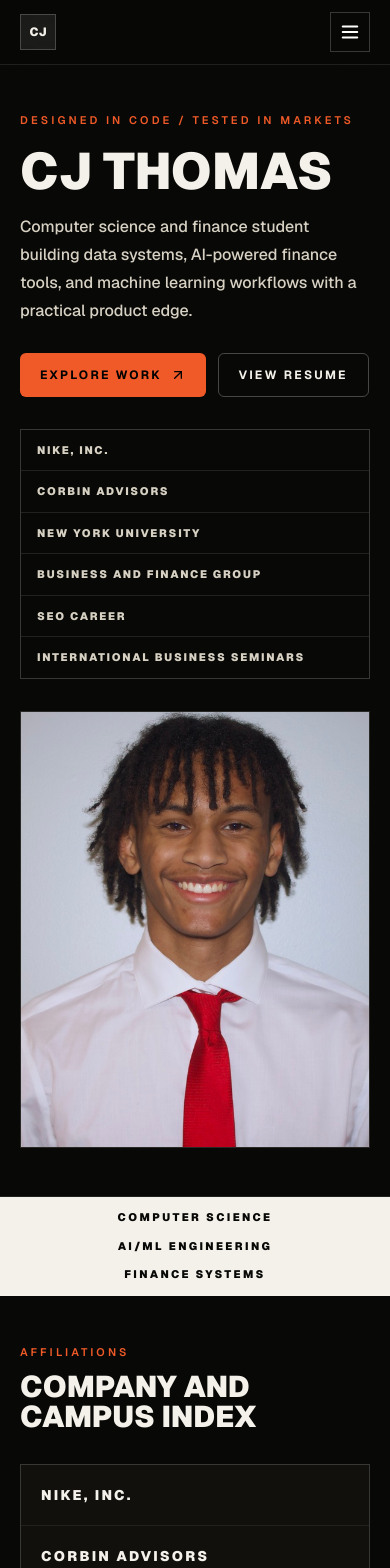
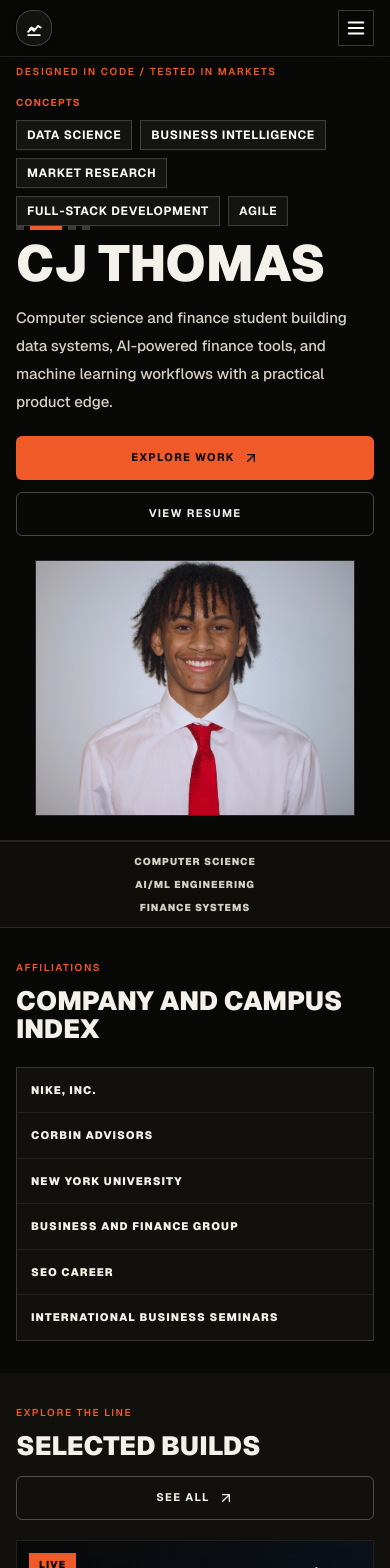
Before and after one commit to cedricsthomasjr/cjt, a Next.js app: page / in a window 390 px wide. Shown: the top 1568 px of the page. Built offline with nearby package versions, Linux system fonts and the light colour scheme.

Commit message:
Update portfolio: enhanced project descriptions, new monochrome logo, responsive hero sizing, skills carousel, and optimized grid layouts

```diff
--- a/src/app/globals.css
+++ b/src/app/globals.css
@@ -122,6 +122,7 @@
   body {
     @apply bg-[#080806] text-[#f4f1ea];
     letter-spacing: 0;
+    overflow-x: hidden;
   }
   ::selection {
     @apply bg-[#f05a28] text-black;
@@ -130,15 +131,35 @@
 
 @layer components {
   .site-shell {
-    @apply mx-auto w-full max-w-7xl px-5 sm:px-6 lg:px-8;
+    @apply mx-auto w-full max-w-7xl px-4 sm:px-6 lg:px-8;
   }
 
   .eyebrow {
-    @apply text-[11px] font-semibold uppercase tracking-[0.28em] text-[#f05a28];
+    @apply text-[10px] font-semibold uppercase tracking-[0.16em] text-[#f05a28] sm:text-[11px] sm:tracking-[0.2em];
   }
 
   .spec-label {
-    @apply text-[10px] font-semibold uppercase tracking-[0.22em] text-[#9d9a91];
+    @apply text-[10px] font-semibold uppercase tracking-[0.12em] text-[#9d9a91] sm:tracking-[0.16em];
+  }
+
+  .display-title {
+    @apply max-w-full text-[clamp(2.45rem,13vw,6rem)] font-black uppercase leading-[0.96] tracking-normal break-words sm:text-[clamp(3.25rem,7.5vw,6rem)];
+  }
+
+  .section-title {
+    @apply max-w-full text-[1.65rem] font-black uppercase leading-[1.06] tracking-normal break-words sm:text-3xl md:text-4xl;
+  }
+
+  .body-copy {
+    @apply text-[15px] leading-7 text-[#d7d1c3] sm:text-base;
+  }
+
+  .index-band {
+    @apply border-y border-white/10 bg-[#0f0e0b] py-3 text-[#d7d1c3] sm:py-3.5;
+  }
+
+  .index-band-grid {
+    @apply mx-auto grid w-full max-w-7xl gap-2 px-4 text-center text-[10px] font-black uppercase tracking-[0.1em] sm:grid-cols-3 sm:px-6 sm:text-[11px] sm:tracking-[0.14em] lg:px-8;
   }
 
   .industrial-panel {
@@ -147,13 +168,21 @@
   }
 
   .outline-button {
-    @apply inline-flex min-h-11 items-center justify-center gap-2 border border-white/25 px-5 text-xs font-bold uppercase tracking-[0.18em] text-[#f4f1ea] transition hover:border-[#f05a28] hover:bg-[#f05a28] hover:text-black;
+    @apply inline-flex min-h-11 w-full items-center justify-center gap-2 border border-white/25 px-4 text-[11px] font-bold uppercase tracking-[0.12em] text-[#f4f1ea] transition hover:border-[#f05a28] hover:bg-[#f05a28] hover:text-black sm:w-auto sm:px-5 sm:text-xs sm:tracking-[0.18em];
     border-radius: 6px;
   }
 
   .solid-button {
-    @apply inline-flex min-h-11 items-center justify-center gap-2 bg-[#f05a28] px-5 text-xs font-bold uppercase tracking-[0.18em] text-black transition hover:bg-[#ff7a3d];
+    @apply inline-flex min-h-11 w-full items-center justify-center gap-2 bg-[#f05a28] px-4 text-[11px] font-bold uppercase tracking-[0.12em] text-black transition hover:bg-[#ff7a3d] sm:w-auto sm:px-5 sm:text-xs sm:tracking-[0.18em];
     border-radius: 6px;
+  }
+
+  .mobile-stack-actions {
+    @apply grid gap-3 sm:flex sm:flex-wrap;
+  }
+
+  .compact-grid-card {
+    @apply p-3.5 sm:p-4;
   }
 }
 @keyframes pulse-slow {
--- a/src/app/page.js
+++ b/src/app/page.js
@@ -11,25 +11,25 @@ export default function Home() {
   return (
     <main className="min-h-screen bg-[#080806] text-[#f4f1ea]">
       <Hero />
-      <section className="border-b border-white/10 bg-[#f4f1ea] py-3 text-[#080806]">
-        <div className="site-shell grid gap-3 text-center text-[11px] font-black uppercase tracking-[0.22em] sm:grid-cols-3">
+      <section className="index-band">
+        <div className="index-band-grid">
           <span>Computer Science</span>
           <span>AI/ML Engineering</span>
           <span>Finance Systems</span>
         </div>
       </section>
 
-      <section className="site-shell grid gap-8 py-12 lg:grid-cols-[0.7fr_1.3fr]">
+      <section className="site-shell grid gap-6 py-8 sm:gap-7 sm:py-10 lg:grid-cols-[0.7fr_1.3fr]">
         <div>
           <p className="eyebrow">Affiliations</p>
-          <h2 className="mt-3 text-3xl font-black uppercase leading-none md:text-5xl">
+          <h2 className="section-title mt-3">
             Company and campus index
           </h2>
         </div>
         <div className="grid gap-px overflow-hidden border border-white/10 bg-white/10 sm:grid-cols-2 lg:grid-cols-3">
-          {companyBrands.map((brand) => (
-            <div key={brand} className="bg-[#11100d] p-5">
-              <p className="text-sm font-black uppercase tracking-[0.16em] text-[#f4f1ea]">
+          {companyBrands.slice(0, 6).map((brand) => (
+            <div key={brand} className="compact-grid-card bg-[#11100d]">
+              <p className="text-[11px] font-black uppercase tracking-[0.1em] text-[#f4f1ea] sm:text-xs sm:tracking-[0.12em]">
                 {brand}
               </p>
             </div>
@@ -37,12 +37,12 @@ export default function Home() {
         </div>
       </section>
 
-      <section className="bg-[#12100d] py-12">
+      <section className="bg-[#12100d] py-8 sm:py-10">
         <div className="site-shell">
-          <div className="mb-6 flex flex-wrap items-end justify-between gap-4">
+          <div className="mb-5 grid gap-4 sm:flex sm:flex-wrap sm:items-end sm:justify-between">
             <div>
               <p className="eyebrow">Explore the line</p>
-              <h2 className="mt-3 text-3xl font-black uppercase md:text-5xl">
+              <h2 className="section-title mt-3">
                 Selected builds
               </h2>
             </div>
@@ -50,7 +50,7 @@ export default function Home() {
               See all <ArrowUpRight size={16} />
             </Link>
           </div>
-          <div className="grid gap-5 lg:grid-cols-3">
+          <div className="grid gap-4 sm:gap-5 lg:grid-cols-3">
             {featuredProjects.map((project) => (
               <Link
                 key={project.slug}
@@ -66,13 +66,13 @@ export default function Home() {
                     className="object-cover transition duration-700 group-hover:scale-105"
                   />
                   <div className="absolute inset-0 bg-gradient-to-t from-black/80 to-transparent" />
-                  <span className="absolute left-4 top-4 bg-[#f05a28] px-3 py-1 text-[10px] font-black uppercase tracking-[0.18em] text-black">
+                  <span className="absolute left-3 top-3 bg-[#f05a28] px-2.5 py-1 text-[10px] font-black uppercase tracking-[0.12em] text-black sm:left-4 sm:top-4 sm:px-3 sm:tracking-[0.18em]">
                     {project.status}
                   </span>
                 </div>
-                <div className="p-5">
+                <div className="p-4">
                   <p className="spec-label">{project.caption}</p>
-                  <h3 className="mt-3 text-2xl font-black uppercase">
+                  <h3 className="mt-2.5 text-[1.35rem] font-black uppercase leading-tight break-words sm:text-xl">
                     {project.title}
                   </h3>
                   <p className="mt-3 text-sm leading-6 text-[#d7d1c3]">
--- a/src/components/Hero.js
+++ b/src/components/Hero.js
@@ -4,14 +4,14 @@ import { motion } from "framer-motion";
 import Image from "next/image";
 import Link from "next/link";
 import { ArrowUpRight } from "lucide-react";
-import { companyBrands } from "@/data/resume";
+import HeroHighlights from "./HeroHighlights";
 
 export default function Hero() {
   return (
-    <section className="border-b border-white/10 bg-[#080806] pt-16 text-[#f4f1ea]">
-      <div className="site-shell grid items-end gap-8 py-12 md:py-16 lg:grid-cols-[1fr_420px]">
+    <section className="border-b border-white/10 bg-[#080806] pt-10 text-[#f4f1ea] sm:pt-12">
+      <div className="site-shell grid items-end gap-6 py-6 sm:gap-7 sm:py-8 md:py-10 lg:grid-cols-[1fr_400px]">
         <div className="max-w-4xl">
-          <div className="space-y-5">
+          <div className="space-y-4">
             <motion.p
               initial={{ opacity: 0, y: 14 }}
               animate={{ opacity: 1, y: 0 }}
@@ -20,19 +20,26 @@ export default function Hero() {
             >
               Designed in code / tested in markets
             </motion.p>
+            <motion.div
+              initial={{ opacity: 0, y: 20 }}
+              animate={{ opacity: 1, y: 0 }}
+              transition={{ duration: 0.7, delay: 0.08 }}
+            >
+              <HeroHighlights />
+            </motion.div>
             <motion.h1
               initial={{ opacity: 0, y: 18 }}
               animate={{ opacity: 1, y: 0 }}
-              transition={{ duration: 0.7, delay: 0.06 }}
-              className="max-w-5xl text-[clamp(3.2rem,8vw,7.2rem)] font-black uppercase leading-[0.86] tracking-normal"
+              transition={{ duration: 0.7, delay: 0.14 }}
+              className="display-title max-w-5xl"
             >
               CJ Thomas
             </motion.h1>
             <motion.p
               initial={{ opacity: 0, y: 18 }}
               animate={{ opacity: 1, y: 0 }}
-              transition={{ duration: 0.7, delay: 0.12 }}
-              className="max-w-2xl text-base font-medium leading-7 text-[#d7d1c3] md:text-lg"
+              transition={{ duration: 0.7, delay: 0.20 }}
+              className="body-copy max-w-2xl font-medium"
             >
               Computer science and finance student building data systems,
               AI-powered finance tools, and machine learning workflows with a
@@ -41,8 +48,8 @@ export default function Hero() {
             <motion.div
               initial={{ opacity: 0, y: 18 }}
               animate={{ opacity: 1, y: 0 }}
-              transition={{ duration: 0.7, delay: 0.18 }}
-              className="flex flex-wrap gap-3 pt-2"
+              transition={{ duration: 0.7, delay: 0.26 }}
+              className="mobile-stack-actions pt-1"
             >
               <Link href="/projects" className="solid-button">
                 Explore work <ArrowUpRight size={16} />
@@ -52,23 +59,13 @@ export default function Hero() {
               </Link>
             </motion.div>
           </div>
-
-          <div className="mt-8 grid gap-px overflow-hidden border border-white/10 bg-white/10 sm:grid-cols-3">
-            {companyBrands.slice(0, 6).map((brand) => (
-              <div key={brand} className="bg-[#080806] px-4 py-3">
-                <p className="text-[11px] font-black uppercase tracking-[0.16em] text-[#d7d1c3]">
-                  {brand}
-                </p>
-              </div>
-            ))}
-          </div>
         </div>
 
         <motion.div
           initial={{ opacity: 0, x: 18 }}
           animate={{ opacity: 1, x: 0 }}
           transition={{ duration: 0.7, delay: 0.15 }}
-          className="relative aspect-[4/5] overflow-hidden border border-white/10 bg-[#11100d]"
+          className="relative mx-auto w-full max-w-[320px] aspect-[5/4] overflow-hidden border border-white/10 bg-[#11100d] sm:aspect-[4/5] md:max-w-none"
         >
           <Image
             src="/cj.jpeg"
--- /dev/null
+++ b/src/components/HeroHighlights.jsx
@@ -0,0 +1,82 @@
+"use client";
+
+import { useEffect, useState } from "react";
+import { motion, AnimatePresence } from "framer-motion";
+
+const skillCategories = [
+  {
+    category: "Languages",
+    items: ["Java", "Python", "SQL", "C", "JavaScript", "TypeScript"],
+  },
+  {
+    category: "Concepts",
+    items: ["Data Science", "Business Intelligence", "Market Research", "Full-Stack Development", "Agile"],
+  },
+  {
+    category: "Tools",
+    items: ["Git", "Snowflake", "Microsoft Suite", "APIs"],
+  },
+  {
+    category: "Frameworks",
+    items: ["FastAPI", "React", "Next.js", "Pandas", "NumPy", "Scikit-learn", "PyMC", "SQLAlchemy"],
+  },
+];
+
+export default function HeroHighlights() {
+  const [current, setCurrent] = useState(0);
+
+  useEffect(() => {
+    const timer = setInterval(() => {
+      setCurrent((prev) => (prev + 1) % skillCategories.length);
+    }, 5000);
+
+    return () => clearInterval(timer);
+  }, []);
+
+  return (
+    <div className="relative h-32 sm:h-40 flex flex-col justify-between">
+      <AnimatePresence mode="wait">
+        <motion.div
+          key={current}
+          initial={{ opacity: 0, y: 10 }}
+          animate={{ opacity: 1, y: 0 }}
+          exit={{ opacity: 0, y: -10 }}
+          transition={{ duration: 0.5 }}
+          className="flex-1 flex flex-col justify-center"
+        >
+          <p className="text-[10px] font-bold uppercase tracking-[0.12em] text-[#f05a28] sm:text-xs sm:tracking-[0.18em]">
+            {skillCategories[current].category}
+          </p>
+          <div className="mt-2.5 flex flex-wrap gap-2 sm:mt-3 sm:gap-2.5">
+            {skillCategories[current].items.map((skill, index) => (
+              <motion.span
+                key={skill}
+                initial={{ opacity: 0, scale: 0.8 }}
+                animate={{ opacity: 1, scale: 1 }}
+                transition={{ duration: 0.3, delay: index * 0.05 }}
+                className="inline-block border border-white/20 bg-white/5 px-2.5 py-1.5 text-xs font-bold uppercase tracking-[0.06em] text-white sm:px-3 sm:py-2 sm:text-sm sm:tracking-[0.08em]"
+              >
+                {skill}
+              </motion.span>
+            ))}
+          </div>
+        </motion.div>
+      </AnimatePresence>
+
+      <div className="flex gap-1.5">
+        {skillCategories.map((_, index) => (
+          <button
+            key={index}
+            onClick={() => setCurrent(index)}
+            className={`h-1 transition-all duration-300 ${
+              index === current
+                ? "w-8 bg-[#f05a28]"
+                : "w-2 bg-white/20 hover:bg-white/40"
+            }`}
+            aria-label={`Go to ${skillCategories[index].category}`}
+          />
+        ))}
+      </div>
+    </div>
+  );
+}
--- a/src/components/Navbar.js
+++ b/src/components/Navbar.js
@@ -19,15 +19,38 @@ export default function Navbar() {
 
   return (
     <nav className="fixed left-0 top-0 z-50 w-full border-b border-white/10 bg-[#080806]/86 text-[#f4f1ea] backdrop-blur-xl">
-      <div className="site-shell flex h-16 items-center justify-between">
+      <div className="site-shell flex h-14 items-center justify-between sm:h-16">
         <Link
           href="/"
-          className="group flex items-center gap-3 text-sm font-black uppercase tracking-[0.24em] transition hover:text-[#f05a28]"
+          className="group flex items-center gap-3 text-sm font-black uppercase tracking-[0.18em] transition hover:text-white sm:tracking-[0.24em]"
         >
-          <span className="grid h-9 w-9 place-items-center border border-white/20 bg-white/8 text-xs tracking-normal">
-            CJ
+          <span className="grid h-9 w-9 place-items-center rounded-2xl border border-white/20 bg-white/5 text-white shadow-sm shadow-black/20 sm:h-10 sm:w-10">
+            <svg viewBox="0 0 24 24" className="h-5 w-5 text-white">
+              <path
+                d="M5 16.5l4-3.5 3 2.5 5-6 3 2"
+                fill="none"
+                stroke="currentColor"
+                strokeWidth="2.2"
+                strokeLinecap="round"
+                strokeLinejoin="round"
+              />
+              <path
+                d="M5 20.5h14"
+                fill="none"
+                stroke="currentColor"
+                strokeWidth="2.2"
+                strokeLinecap="round"
+              />
+              <path
+                d="M7 13.5l2-2 3 1.5"
+                fill="none"
+                stroke="currentColor"
+                strokeWidth="2.2"
+                strokeLinecap="round"
+              />
+            </svg>
           </span>
-          <span className="hidden sm:inline">Thomas</span>
+          <span className="hidden sm:inline">CJ Thomas</span>
         </Link>
 
         <div className="hidden items-center gap-1 md:flex">
@@ -53,7 +76,7 @@ export default function Navbar() {
         </div>
 
         <button
-          className="grid h-10 w-10 place-items-center border border-white/20 text-white md:hidden"
+          className="grid h-9 w-9 place-items-center border border-white/20 text-white md:hidden"
           onClick={() => setMenuOpen(!menuOpen)}
           aria-label="Toggle menu"
         >
@@ -66,12 +89,12 @@ export default function Navbar() {
           menuOpen ? "max-h-80 border-t" : "max-h-0"
         }`}
       >
-        <div className="site-shell flex flex-col py-4">
+        <div className="site-shell flex flex-col py-3">
           {navLinks.map((link) => (
             <Link
               key={link.href}
               href={link.href}
-              className={`border-b border-white/8 py-4 text-xs font-bold uppercase tracking-[0.2em] transition last:border-b-0 ${
+              className={`border-b border-white/8 py-3.5 text-xs font-bold uppercase tracking-[0.16em] transition last:border-b-0 ${
                 pathname === link.href
                   ? "text-[#f05a28]"
                   : "text-[#d7d1c3] hover:text-white"
--- a/src/data/projects.json
+++ b/src/data/projects.json
@@ -3,44 +3,58 @@
     "title": "BullBrief",
     "slug": "bullbrief",
     "status": "live",
-    "image": "/projects/bull.png",
-    "description": "AI-powered public-company digests built from real-time market and financial data.",
+    "image": "/projects/bullbrief.svg",
+    "description": "AI-powered public-company insights with market, SEC, and earnings context for faster equity research.",
     "tags": ["Next.js", "OpenAI API", "yFinance", "Finance", "Market Data"],
-    "content": "BullBrief generates AI-powered digests of public companies using real-time market and financial data, helping investors understand business models and financial health faster.",
+    "content": "BullBrief is a full-stack web application that uses AI to generate investor-ready company digests. The platform integrates real-time market data from yFinance, SEC filings, and earnings reports, then employs OpenAI's API to create intelligent, context-aware summaries. The Next.js frontend provides a clean, responsive interface for ticker searches and brief generation, while the Python Flask backend manages data processing, API integrations, and AI prompt engineering. Built to accelerate equity research by condensing complex financial information into actionable insights.",
     "features": [
-      "Automated investor-ready company summaries",
-      "OpenAI API and yFinance integration",
-      "Dynamic ticker search",
-      "Optimized data rendering for fast financial insights"
+      "Real-time market data integration via yFinance API",
+      "OpenAI-powered content generation with custom financial prompts",
+      "Dynamic ticker search with autocomplete and validation",
+      "Responsive Next.js frontend with modern UI components",
+      "Flask backend with CORS-enabled API endpoints",
+      "Optimized data rendering for fast financial insights",
+      "TypeScript implementation for type safety"
     ],
     "lessons": [
       "Designing financial interfaces around speed and clarity",
-      "Combining live data retrieval with AI-generated summaries"
+      "Combining live data retrieval with AI-generated summaries",
+      "Managing API rate limits and error handling for financial data",
+      "Implementing secure backend-frontend communication",
+      "Optimizing AI prompts for domain-specific content generation"
     ],
-    "github": "",
+    "github": "https://github.com/cedricsthomasjr/bullbrief-frontend",
     "live": "https://bullbrief.pro",
-    "caption": "Solo development"
+    "caption": "Solo startup build"
   },
   {
     "title": "UniVizr",
     "slug": "univizr",
     "status": "resume project",
-    "image": "/projects/placeholder.png",
-    "description": "AI-powered academic planning platform for degree progress, semester planning, and career skill mapping.",
+    "image": "/projects/univizr.svg",
+    "description": "AI-assisted degree planning and career mapping platform built to help students plan coursework and track progress.",
     "tags": ["FastAPI", "PostgreSQL", "AI", "Full-Stack", "Academic Planning"],
-    "content": "UniVizr visualizes degree progress and maps coursework to career skill pathways through AI-generated semester planning and student progress dashboards.",
+    "content": "UniVizr is a comprehensive academic planning platform that combines degree progress tracking with AI-powered recommendations. The system visualizes student progress through interactive dashboards, generates personalized semester plans using AI algorithms, and maps coursework to industry career skills. Built as a collaborative project, it features a FastAPI backend for robust API development and data processing, PostgreSQL for reliable data storage and complex queries, and AI integration for intelligent planning suggestions. The platform aims to help students make informed decisions about their academic journey and future career paths.",
     "features": [
-      "Degree progress visualization",
-      "AI-generated semester planning",
-      "FastAPI and PostgreSQL backend services",
-      "Dashboards for course progress and industry skill mapping"
+      "Interactive degree progress visualization with milestone tracking",
+      "AI-generated semester planning with course recommendations",
+      "Career skill mapping linking coursework to industry competencies",
+      "Student progress dashboards with customizable views",
+      "FastAPI backend with async endpoints and data validation",
+      "PostgreSQL database with optimized queries for academic data",
+      "Collaborative development with version control and code reviews",
+      "RESTful API design for scalable frontend integration"
     ],
     "lessons": [
       "Coordinating full-stack features in a collaborative build",
-      "Structuring academic data for planning and recommendation workflows"
+      "Structuring academic data for planning and recommendation workflows",
+      "Implementing AI algorithms for educational recommendations",
+      "Managing database relationships for complex academic structures",
+      "Building scalable APIs with FastAPI and async programming",
+      "Collaborative Git workflows and code quality practices"
     ],
-    "github": "",
+    "github": "https://github.com/Drastansh7/UniPal.Ai",
     "live": "",
-    "caption": "Collaborative full-stack development"
+    "caption": "Collaborative academic product"
   }
 ]
```
Also changed, not shown: src/app/about/page.js (+31 -31 lines), src/app/contact/page.js (+30 -29 lines), src/app/projects/[slug]/page.js (+15 -15 lines), src/app/projects/page.js (+8 -8 lines), src/app/resume/page.js (+24 -33 lines), src/components/ProjectCard.jsx (+8 -8 lines), public/projects/bullbrief.svg (added), public/projects/univizr.svg (added).
